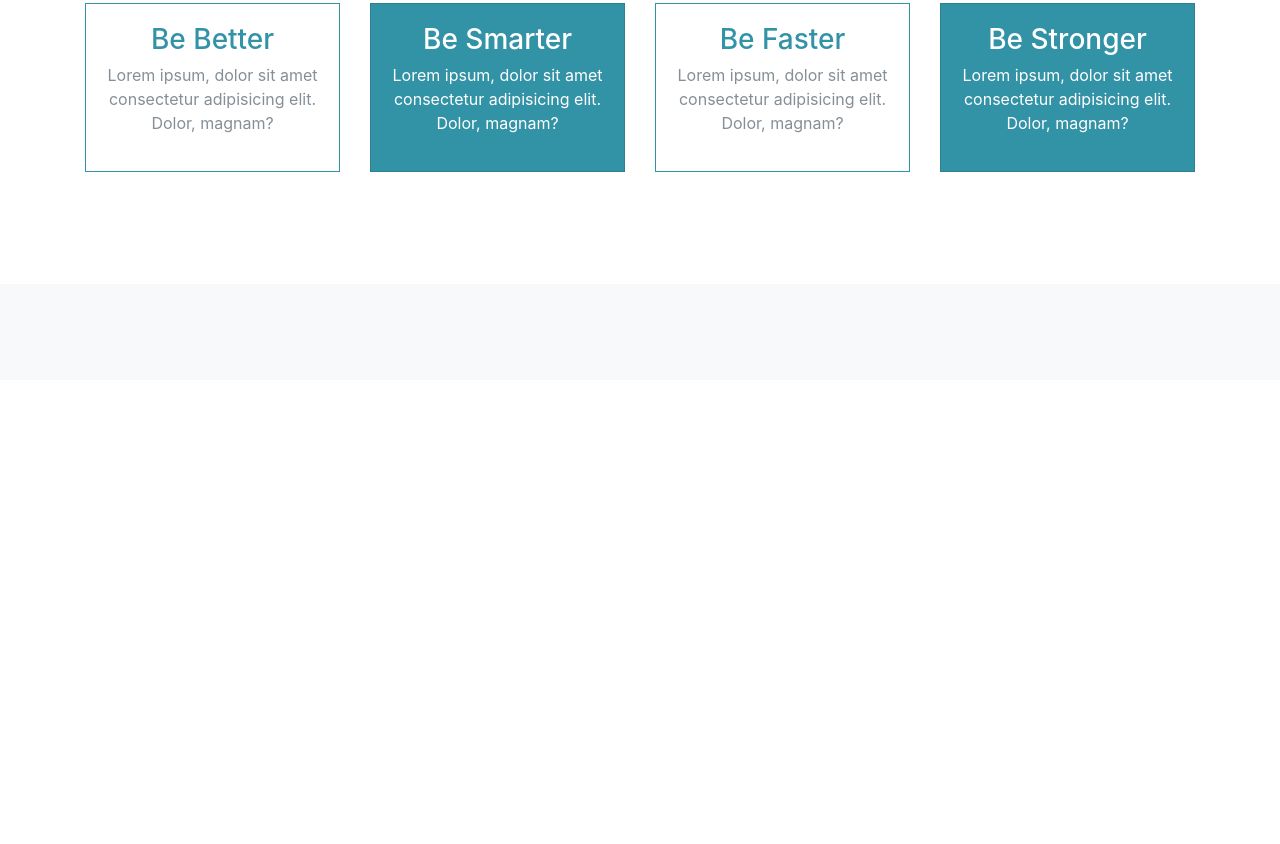
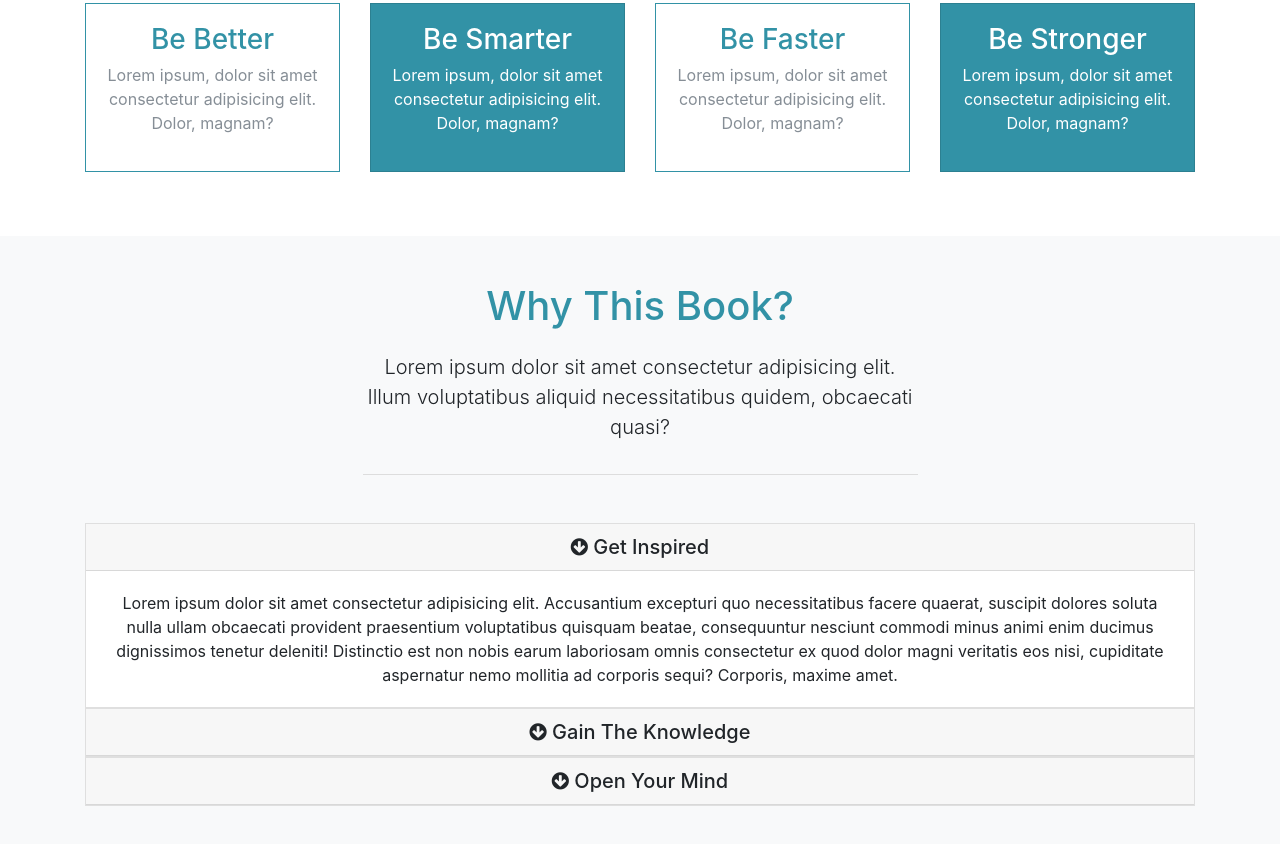
Before and after one commit to anatol06/mizuxe, a website: page docs/index.html in a window 1280 px wide. Shown: the part 894-1738 px from the top of the page. Before the commit the page ends 1322 px from the top, so only its background shows below. Drawn offline with Linux system fonts and the light colour scheme.

Commit message:
finished the about section

```diff
--- a/docs/index.html
+++ b/docs/index.html
@@ -113,17 +113,80 @@
     </section> <!-- Boxes-->
 
     <!-- ABOUT -->
-    <section id="about" class="my-5 py-5 text-center bg-light">
+    <section id="about" class="py-5 text-center bg-light">
         <div class="container">
             <div class="row">
+                <div class="col">
+                    <div class="info-header mb-5">
+                        <h1 class="text-primary pb-3">
+                            Why This Book?
+                        </h1>
+                        <p class="lead pb-3">
+                            Lorem ipsum dolor sit amet consectetur adipisicing elit. Illum voluptatibus aliquid necessitatibus quidem, obcaecati quasi?
+                        </p>
+                    </div>
+                    <!-- Accorderon -->
+                    <div id="accordeon" role="tablist">
+                        <div class="card">
+                            <div class="card-header" id="heading1">
+                                <h5 class="mb-0">
+                                    <div href="#collapse1" data-toggle="collapse" data-parent="#accordeon">
+                                        <i class="fa fa-arrow-circle-down"></i> Get Inspired
+                                    </div>
+                                </h5>
+                            </div>
+                            <div id="collapse1" class="collapse show">
+                                <div class="card-body">
+                                    Lorem ipsum dolor sit amet consectetur adipisicing elit. Accusantium excepturi quo necessitatibus facere quaerat, suscipit dolores soluta nulla ullam obcaecati provident praesentium voluptatibus quisquam beatae, consequuntur nesciunt commodi minus animi enim ducimus dignissimos tenetur deleniti! Distinctio est non nobis earum laboriosam omnis consectetur ex quod dolor magni veritatis eos nisi, cupiditate aspernatur nemo mollitia ad corporis sequi? Corporis, maxime amet.
+                                </div>
+                            </div>
+                        </div> <!-- card 1 -->
+                        <div class="card">
+                            <div class="card-header" id="heading2">
+                                <h5 class="mb-0">
+                                    <div href="#collapse2" data-toggle="collapse" data-parent="#accordeon">
+                                        <i class="fa fa-arrow-circle-down"></i> Gain The Knowledge
+                                    </div>
+                                </h5>
+                            </div>
+                            <div id="collapse2" class="collapse">
+                                <div class="card-body">
+                                    Lorem ipsum dolor sit amet consectetur adipisicing elit. Accusantium excepturi quo necessitatibus facere quaerat, suscipit
+                                    dolores soluta nulla ullam obcaecati provident praesentium voluptatibus quisquam beatae, consequuntur nesciunt
+                                    commodi minus animi enim ducimus dignissimos tenetur deleniti! Distinctio est non nobis earum laboriosam omnis
+                                    consectetur ex quod dolor magni veritatis eos nisi, cupiditate aspernatur nemo mollitia ad corporis sequi? Corporis,
+                                    maxime amet.
+                                </div>
+                            </div>
+                        </div> <!-- card 2 -->
+                        <div class="card">
+                            <div class="card-header" id="heading3">
+                                <h5 class="mb-0">
+                                    <div href="#collapse3" data-toggle="collapse" data-parent="#accordeon">
+                                        <i class="fa fa-arrow-circle-down"></i> Open Your Mind
+                                    </div>
+                                </h5>
+                            </div>
+                            <div id="collapse3" class="collapse">
+                                <div class="card-body">
+                                    Lorem ipsum dolor sit amet consectetur adipisicing elit. Accusantium excepturi quo necessitatibus facere quaerat, suscipit
+                                    dolores soluta nulla ullam obcaecati provident praesentium voluptatibus quisquam beatae, consequuntur nesciunt
+                                    commodi minus animi enim ducimus dignissimos tenetur deleniti! Distinctio est non nobis earum laboriosam omnis
+                                    consectetur ex quod dolor magni veritatis eos nisi, cupiditate aspernatur nemo mollitia ad corporis sequi? Corporis,
+                                    maxime amet.
+                                </div>
+                            </div>
+                        </div> <!-- card 3 -->
 
+                    </div>
+                </div>
             </div>
         </div>
     </section>
 
-  <script src="js/jquery.min.js"></script>
-  <script src="js/popper.min.js"></script>
-  <script src="js/bootstrap.min.js"></script>
-  <script src="js/navbar-fixed.js"></script>
+<script src="js/jquery.min.js"></script>
+<script src="js/popper.min.js"></script>
+<script src="js/bootstrap.min.js"></script>
+<script src="js/navbar-fixed.js"></script>
 </body>
 </html>
--- a/docs/scss/style.scss
+++ b/docs/scss/style.scss
@@ -37,3 +37,10 @@ body {
         height: 100%;
     }
 }
+
+.info-header {
+    width: 50%;
+    margin: auto;
+    border-bottom: 1px #ddd solid;
+
+}
```
Also changed, not shown: docs/css/style.css, docs/img/person1.jpg (added), docs/img/person2.jpg (added), docs/img/person3.jpg (added), docs/img/person4.jpg (added).
